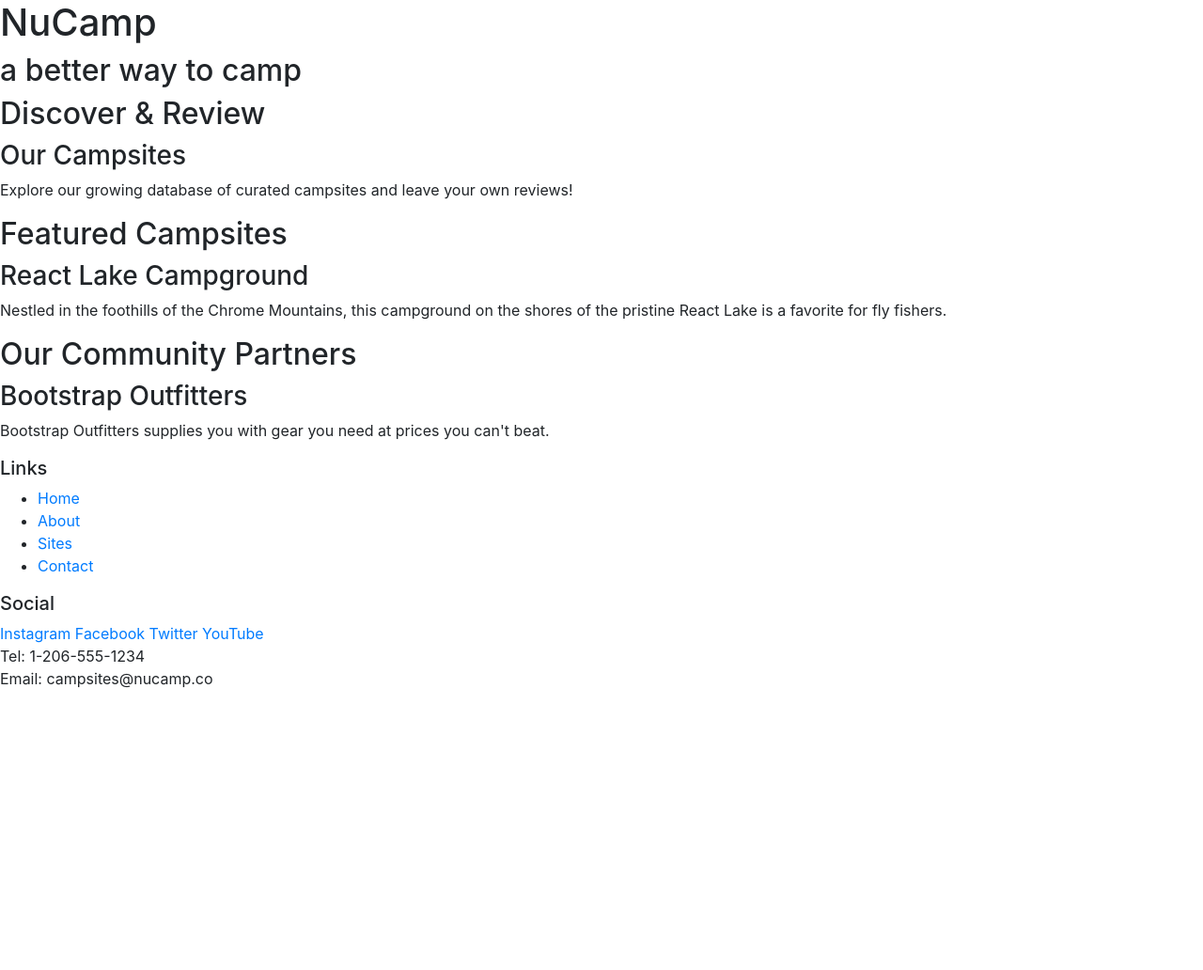
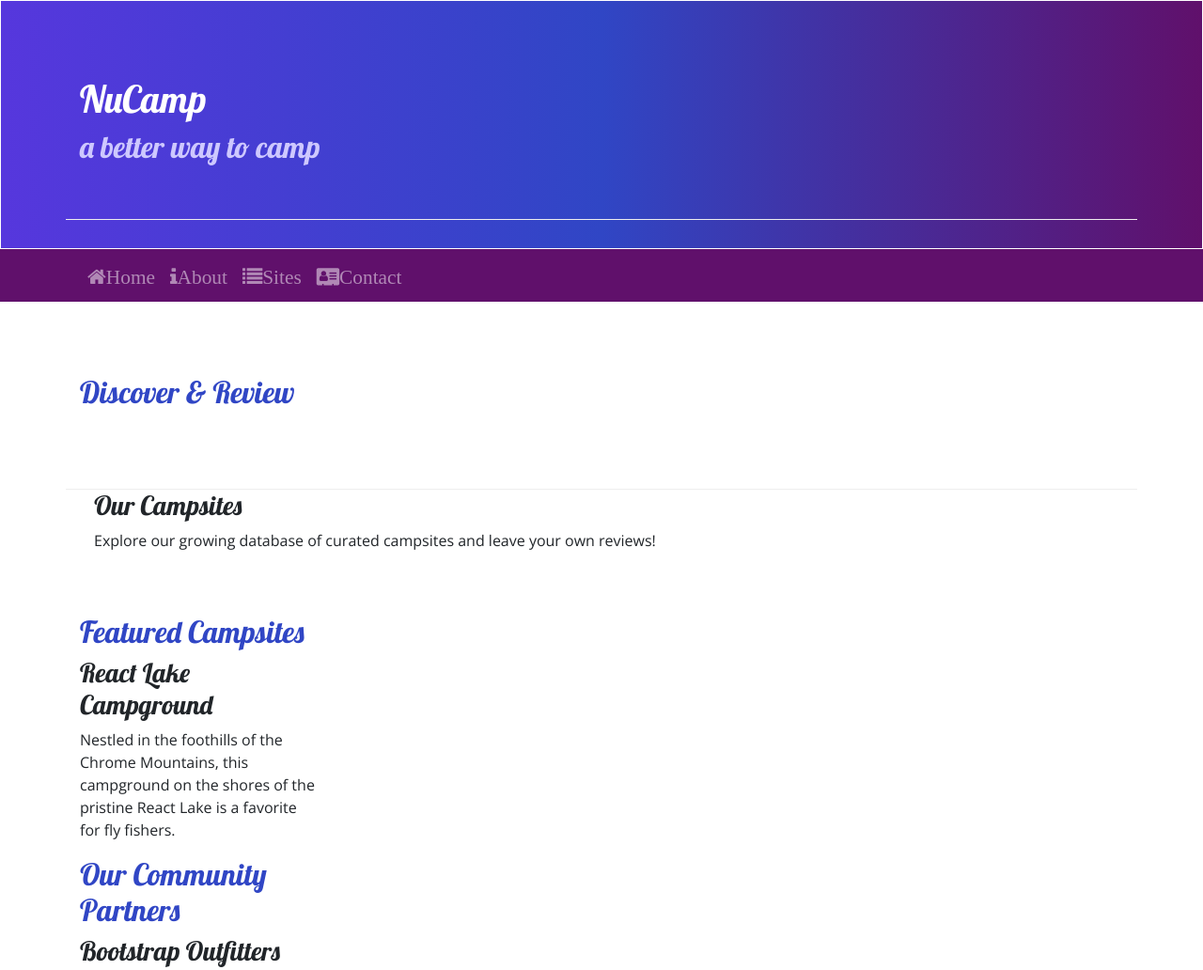
Before and after one commit to abdelbarakat/NUCAMP, a website: page index.html in a window 1280 px wide. Shown: the top 1032 px of the page at 94% size. Before the commit the page ends 800 px from the top, so only its background shows below. Drawn offline with nearby package versions, Linux system fonts and the light colour scheme.

Commit message:
Icon Fonts

```diff
--- /dev/null
+++ b/css/style.css
@@ -0,0 +1,35 @@
+body{font-family: "Open Sans", sans-serif;
+}
+
+h1, h2, h3 {
+    font-family: "Lobster", cursive;
+}
+
+h2 {
+    color: #3046C5;
+}
+
+header h2 {
+    color: #CEC8FF;
+}
+
+footer {
+    background-image: linear-gradient(#CEC8FF, white);
+    padding: 20px 0;
+}
+
+.jumbotron {
+    padding: 30px;
+    background-image: linear-gradient(to right, #5637DD, #3046C5, #60106B);
+    color: white;
+    margin: 1px;
+}
+.navbar {
+    background-color: #60106B;
+}
+
+.row-content {
+    padding: 50px 0;
+    border-bottom: 1px ridge;
+    min-height: 200px;
+}
--- a/index.html
+++ b/index.html
@@ -2,61 +2,109 @@
 <html lang="en">
 
     <head>
+        <!-- Required meta tags always come first -->
         <meta charset="utf-8" />
         <meta name="viewport" content="width=device-width, initial-scale=1" />
 
         <!-- Bootstrap CSS -->
         <link rel="stylesheet" href="node_modules/bootstrap/dist/css/bootstrap.min.css" />
+
+        <!-- Additional CSS must be placed after Bootstrap CSS -->
+        <link rel="stylesheet" href="node_modules/font-awesome/css/font-awesome.min.css" />
+        <link rel="stylesheet" href="https://fonts.googleapis.com/css?family=Lobster|Open+Sans" />
+        <link rel="stylesheet" href="css/style.css" />
         <title>NuCamp: A Better Way To Camp</title>
     </head>
 
 <body>
 
-    <header>
-        <div>
+    <header class="jumbotron jumbotron-fluid">
+        <div class = "container">
+            <div class="row row-content">
+                <div class="col align-items-center">
                     <h1>NuCamp</h1>
                     <h2>a better way to camp</h2>
                 </div>
+            </div>
+
+        </div>
     </header>
 
-    <div>
+    <nav class="navbar navbar-expand-sm navbar-dark sticky-top">
+        <div class="container">
+            <button class="navbar-toggler" type="button" data-toggle="collapse" data-target="#nucampNavbar">
+                <span class="navbar-toggler-icon"></span>
+            </button>
+            <div class="collapse navbar-collapse" id="nucampNavbar">
+                <ul class="navbar-nav">
+                    <li class="nav-item "><a class="nav-link" href="index.html"><i class="fa fa-home fa-lg">Home</i></a></li>
+                    <li class="nav-item Active"><a class="nav-link" href="aboutus.html"> <i class="fa fa-info fa-lg">About</i></a></li>
+                    <li class="nav-item"><a class="nav-link" href="#"><i class="fa fa-list fa-lg">Sites</i></a></li>
+                    <li class="nav-item"><a class="nav-link" href="#"><i class="fa fa-address-card fa-lg">Contact</i></a></li>
+                </ul>
+            </div>
+        </div>
+    </nav>
+
+    <div class="container">
+        <div class="row row-content align-items-center">
+            <div class="col-sm4 col-md-last col-md-3">
                 <h2>Discover & Review</h2>
-        <h3>Our Campsites</h3>
-        <p>Explore our growing database of curated campsites and leave your own reviews!</p>
             </div>
 
-    <div>
+        </div>
+            <div class="col">
+                <h3>Our Campsites</h3>
+                <p class="d-none d-sm-block">Explore our growing database of curated campsites and leave your own reviews!</p>
+
+
+            </div>
+      </div>
+    </div>
+
+    <div class="container">
+        <div class="row row-content align-items-center">
+            <div class="col-sm4 col-md-last col-md-3">
                 <h2>Featured Campsites</h2>
                 <h3>React Lake Campground</h3>
-        <p>Nestled in the foothills of the Chrome Mountains, this campground on the shores of the pristine React Lake is a favorite for fly fishers.</p>
+                <p class="d-none d-sm-block">Nestled in the foothills of the Chrome Mountains, this campground on the shores of the pristine React Lake is a favorite for fly fishers.</p>
+                <h2>Our Community Partners</h2>
+                <h3>Bootstrap Outfitters</h3>
+                <p class="d-none d-sm-block">Bootstrap Outfitters supplies you with gear you need at prices you can't beat.</p>
             </div>
 
-    <div>
-        <h2>Our Community Partners</h2>
-        <h3>Bootstrap Outfitters</h3>
-        <p>Bootstrap Outfitters supplies you with gear you need at prices you can't beat.</p>
+        </div>
     </div>
 
     <footer>
-        <div>
+        <div class="container">
+            <div class="row row-content align-items-center">
+                    <div class="col-4 col-sm-2">
                     <h5>Links</h5>
-            <ul>
+                    <ul class="list-unstyled">
                         <li><a href="#">Home</a></li>
                         <li><a href="#">About</a></li>
                         <li><a href="#">Sites</a></li>
                         <li><a href="#">Contact</a></li>
                     </ul>
                 </div>
-        <div>
+            </div>
+        </div>
+
+        <div class="container">
+            <div class="row row-content align-items-center">
+                    <div class="col-4 col-sm-2">
                         <h5>Social</h5>
-            <a href="http://instagram.com/">Instagram</a>
-            <a href="http://facebook.com/">Facebook</a>
-            <a href="http://twitter.com/">Twitter</a>
-            <a href="http://youtube.com/">YouTube</a>
+                        <a href="http://instagram.com/"><i class="fa fa-instagram"></i></a>
+                        <a href="http://facebook.com/"><i class="fa fa-facebook"></i></a>
+                        <a href="http://twitter.com/"><i class="fa fa-twitter"></i></a>
+                        <a href="http://youtube.com/"><i class="fa fa-youtube"></i></a>
+                    </div>
+            </div>
         </div>
         <div>
-            Tel: 1-206-555-1234<br />
-            Email: campsites@nucamp.co
+            <i class="fa fa-phone fa-lg text-primary"></i> 1-206-555-1234<br />
+            <i class="fa fa-envelope fa-lg text-primary"></i> campsites@nucamp.co
         </div>
     </footer>
 
--- a/package.json
+++ b/package.json
@@ -2,7 +2,7 @@
   "name": "nucampsite",
   "version": "1.0.0",
   "description": "This is a website excersice",
-  "main": "index.js",
+  "main": "inde.html",
   "scripts": {
     "lite": "lite-server",
     "start": "npm run lite",
@@ -15,6 +15,7 @@
   },
   "dependencies": {
     "bootstrap": "^4.0.0",
+    "font-awesome": "^4.7.0",
     "jquery": "^3.3.1",
     "popper.js": "^1.12.9"
   }
```
Also changed, not shown: aboutus.html (added, +121 -0 lines), 1 other file. Lines whose indentation alone changed are shown as unchanged.
